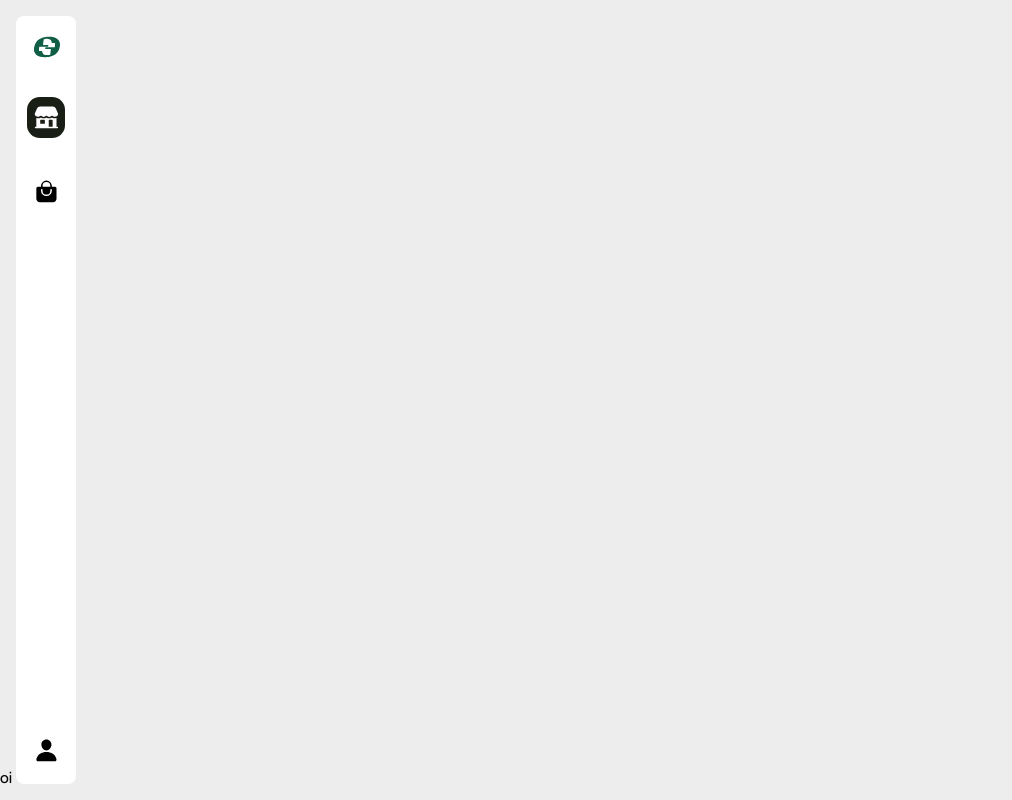
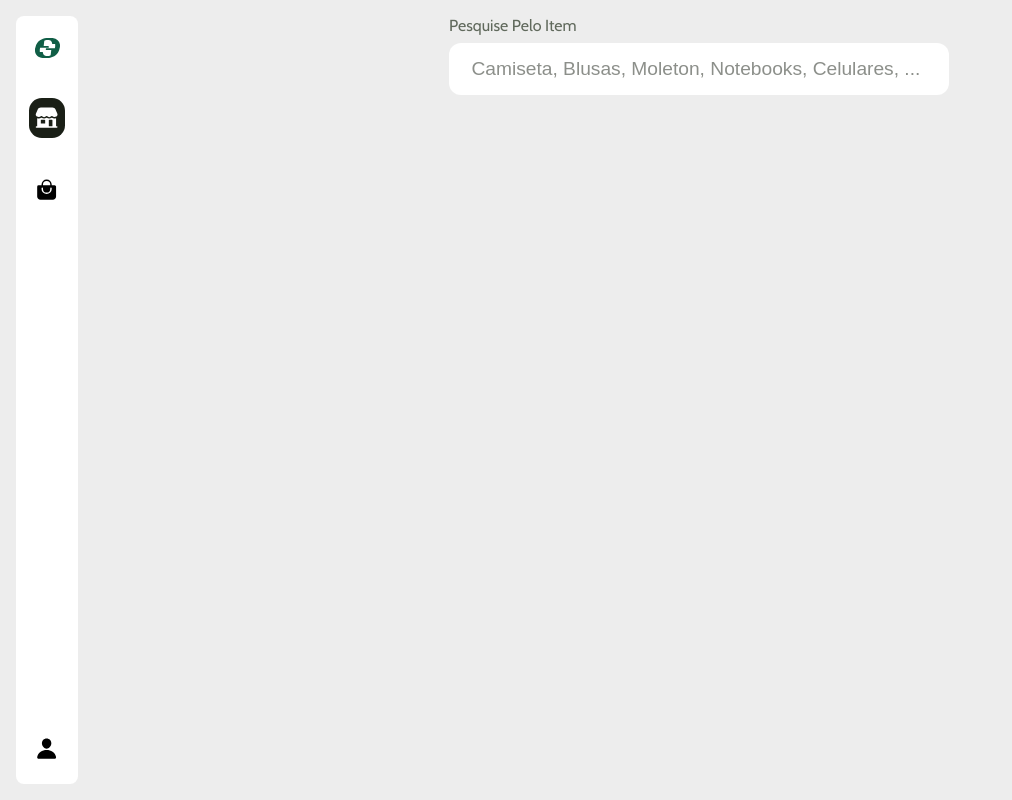
Before and after one commit to gabriel-tomas/ecommerce-tecstore, a Next.js app: page / in a window 1280 px wide. Shown: the whole page, without its empty margins (0-1012 px from the left). Built offline with nearby package versions, Linux system fonts and the light colour scheme.

Commit message:
feature: search bar

```diff
--- a/src/components/Menu/styled.ts
+++ b/src/components/Menu/styled.ts
@@ -2,24 +2,24 @@ import styled, { css } from 'styled-components';
 
 export const Container = styled.div`
   background-color: ${({ theme }) => theme.colors.white};
-  padding: 0.7rem;
+  padding: 0.8rem;
   display: flex;
   flex-direction: column;
   justify-content: space-between;
-  width: 60px;
+  min-width: 62px;
+  width: 62px;
   height: calc(100svh - 2rem);
   position: sticky;
-  top: 1rem;
-  left: 1rem;
+  top: 0;
   border-radius: 0.5rem;
 
   a {
     display: block;
     width: 100%;
-    padding: 0.4rem;
+    padding: 0.412rem;
     transition:
-      background-color 0.2s,
-      color 0.1s ease;
+      background-color 0.2s ease-out,
+      color 0.05s;
 
     &.in {
       ${({ theme }) => css`
--- /dev/null
+++ b/src/containers/Home/index.tsx
@@ -0,0 +1,12 @@
+import { Container, SearchBar } from './styled';
+
+export default function Home() {
+  return (
+    <Container>
+      <SearchBar>
+        <span className="info-search">Pesquise pelo item</span>
+        <input type="text" placeholder="Camiseta, Blusas, Moleton, Notebooks, Celulares, ..." />
+      </SearchBar>
+    </Container>
+  );
+}
--- /dev/null
+++ b/src/containers/Home/styled.ts
@@ -0,0 +1,36 @@
+import styled from 'styled-components';
+import { css } from 'styled-components';
+
+export const Container = styled.section`
+  width: 100%;
+`;
+
+export const SearchBar = styled.div`
+  width: clamp(200px, 50%, 500px);
+  margin-inline: auto;
+  display: flex;
+  flex-direction: column;
+
+  span.info-search {
+    ${({ theme }) => css`
+      font-size: ${theme.fontSizes.base};
+      color: ${({ theme }) => theme.colors.secondary};
+    `}
+    text-transform: capitalize;
+  }
+
+  input {
+    height: 52px;
+    border-radius: 0.75rem;
+    padding-inline: 1.4rem;
+    width: 100%;
+    margin-top: 0.5rem;
+    ${({ theme }) => css`
+      background-color: ${theme.colors.white};
+      font-size: ${theme.fontSizes.l6};
+    `}
+    &::placeholder {
+      color: ${({ theme }) => theme.colors.placeholder}80;
+    }
+  }
+`;
--- a/src/pages/_app.tsx
+++ b/src/pages/_app.tsx
@@ -1,6 +1,6 @@
 import { AppProps } from 'next/app';
 import { ThemeProvider } from 'styled-components';
-import { GlobalStyles } from '../styles/global-styles';
+import { GlobalStyles, LayoutWrapper } from '../styles/global-styles';
 import { theme } from '../styles/theme';
 
 import Menu from '../components/Menu';
@@ -8,8 +8,10 @@ import Menu from '../components/Menu';
 function MyApp({ Component, pageProps }: AppProps) {
   return (
     <ThemeProvider theme={theme}>
-      <Menu />
-      <Component {...pageProps} />
+      <LayoutWrapper>
+        <Menu />
+        <Component {...pageProps} />
+      </LayoutWrapper>
       <GlobalStyles />
     </ThemeProvider>
   );
--- a/src/pages/index.tsx
+++ b/src/pages/index.tsx
@@ -1,3 +1,5 @@
+import HomePage from '../containers/Home';
+
 export default function Home() {
-  return <p>oi</p>;
+  return <HomePage />;
 }
--- a/src/styles/global-styles.ts
+++ b/src/styles/global-styles.ts
@@ -1,4 +1,4 @@
-import { createGlobalStyle } from 'styled-components';
+import styled, { createGlobalStyle } from 'styled-components';
 
 export const GlobalStyles = createGlobalStyle`
   * {
@@ -13,8 +13,10 @@ export const GlobalStyles = createGlobalStyle`
     text-decoration: none;
   }
 
-  button {
+  button, input {
     border: none;
+    outline: none;
+    background-color: unset;
   }
 
   body {
@@ -26,3 +28,9 @@ export const GlobalStyles = createGlobalStyle`
     font-family: 'Cabin', sans-serif;
   }
 `;
+
+export const LayoutWrapper = styled.div`
+  display: flex;
+  margin: 1rem 1rem 0rem 1rem;
+  gap: 3.5rem;
+`;
```
